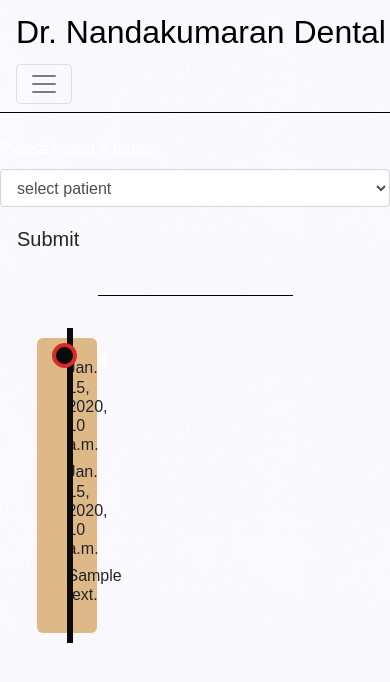
After one commit to Adhithya-Pinghley/DentalCareDev, a Django app: template NandhaKumaranDentalClinic/NandhaKumaranDental/HealthCentre/templates/HealthCentre/timeline.html in a window 390 px wide; the page is wider, and only the part inside the window is pictured. The commit adds this page. Shown: the top 682 px of that part. Run offline with Django 3.2, Linux system fonts and the light colour scheme; the template is opened without the code that fills it: most values are stand-ins (such as "Sample title", 1, 10 or a date in 2020); some libraries are stand-ins or nearby versions.

Commit message:
with_timeline

```diff
--- a/NandhaKumaranDentalClinic/NandhaKumaranDental/HealthCentre/templates/HealthCentre/layout.html
+++ b/NandhaKumaranDentalClinic/NandhaKumaranDental/HealthCentre/templates/HealthCentre/layout.html
@@ -56,6 +56,9 @@
                     </li>
                     <li class="nav-item">
                         <a class="nav-link" href="{% url 'doctorappointmentsfalse' %}" style="color:black">Your Appointments <span class="badge badge-primary badge-pill">{{ request.session.numberNewAppointments }} NEW</span></a>
+                    </li>
+                    <li class="nav-item">
+                        <a class="nav-link" href="{% url 'createTimeline' %}" style="color:black">Your timeline </a>
                     </li>
                     {% endif %}
                 {% else %}
--- /dev/null
+++ b/NandhaKumaranDentalClinic/NandhaKumaranDental/HealthCentre/templates/HealthCentre/timeline.html
@@ -0,0 +1,264 @@
+{% extends "HealthCentre/layout.html" %}
+{% load static %}
+{% block title %}
+NDC-Prescription
+{% endblock %}
+
+{% block script %}
+
+    <script src="{% static 'HealthCentre/javascript/checkboxConfirm.js' %}"></script>
+{% endblock %}
+
+{% block bodytag %}
+
+    {% load static %}
+    <body background="{% static 'HealthCentre/images/plain.jpg' %}" style="background-size: auto auto;">
+
+{% endblock %}
+
+{% block body %}
+<br>
+
+<style>
+@import url('https://fonts.googleapis.com/css2?family=Montserrat+Alternates:wght@300&display=swap');
+
+* {
+  margin: 0;
+  padding: 0;
+  box-sizing: border-box;
+}
+
+/* Set a background color */
+body {
+  background-color: rgb(123, 188, 204);
+  font-family: 'Montserrat', sans-serif;
+}
+
+/* The actual timeline (the vertical ruler) */
+.timeline {
+  width: 80%;
+  height: auto;
+  position: relative;
+  max-width: 1200px;
+  margin: 0 auto;
+}
+
+/* The actual timeline (the vertical ruler) */
+.timeline::after {
+  content: '';
+  position: absolute;
+  width: 6px;
+  background-color: rgb(11, 11, 11);
+  top: 0;
+  bottom: 0;
+  left: 50%;
+  margin-left: -3px;
+}
+
+/* Container around content */
+.container {
+  padding: 10px 40px;
+  position: relative;
+  background-color: inherit;
+  width: 50%;
+}
+
+/* The circles on the timeline */
+.container::after {
+  content: '';
+  position: absolute;
+  width: 25px;
+  height: 25px;
+  right: -17px;
+  background-color: rgb(10, 10, 10);
+  border: 4px solid #d92929;
+  top: 15px;
+  border-radius: 50%;
+  z-index: 1;
+}
+
+/* Place the container to the left */
+.left {
+  left:-25.5%;
+}
+
+/* Place the container to the right */
+.right {
+  left: 0%;
+}
+
+/* Add arrows to the left container (pointing right) */
+.left::before {
+  content: " ";
+  height: 0;
+  position: absolute;
+  top: 22px;
+  width: 0;
+  z-index: 1;
+  right: 30px;
+  border: medium solid rgb(9, 9, 9);
+  border-width: 10px 0 10px 10px;
+  border-color: transparent transparent transparent rgb(7, 7, 7);
+}
+
+/* Add arrows to the right container (pointing left) */
+.right::before {
+  content: " ";
+  height: 0;
+  position: absolute;
+  top: 22px;
+  width: 0;
+  z-index: 1;
+  left: 30px;
+  border: medium solid rgb(4, 4, 4);
+  border-width: 10px 10px 10px 0;
+  border-color: transparent rgb(5, 5, 5) transparent transparent;
+}
+
+/* Fix the circle for containers on the right side */
+.right::after {
+  left: -16px;
+}
+
+/* The actual content */
+.content {
+  padding: 20px 30px;
+  background-color: burlywood;
+  position: relative;
+  border-radius: 6px;
+}
+
+.invisible{
+        display : none;
+      }
+
+/* Media queries - Responsive timeline on screens less than 600px wide */
+@media screen and (max-width: 600px) {
+/* Place the timelime to the left */
+  .timeline::after {
+    left: 31px;
+  }
+
+/* Full-width containers */
+  .container {
+    width: 50%;
+    padding-left: 0px;
+    padding-right: 100px;
+  }
+
+/* Make sure that all arrows are pointing leftwards */
+  .container::before {
+    left: 60px;
+    border: medium solid white;
+    border-width: 10px 10px 10px 0;
+    border-color: transparent white transparent transparent;
+  }
+
+/* Make sure all circles are at the same spot */
+  .left::after, .right::after {
+    left: 15px;
+  }
+
+/* Make all right containers behave like the left ones */
+  .right {
+    left: 0%;
+  }
+}
+</style>
+
+<!-- <h3 align = "center">Appointment time</h3> -->
+
+    <form method="post" action="{% url 'createTimeline' %}">
+        {% csrf_token %}
+        <label  style="color:white">Please select a patient: </label>
+        <select name="selectedPatient" id = "selectedPatient" class="form-control" placeholder="Select Patient">
+        <option value = "">select patient</option>
+            {% for patient in patients %}
+                <option value="{{ patient.name }}">{{ patient.name }}</option>
+            {% endfor %}
+        </select>
+
+        <!-- <label for = "patientAge" style="color:rgb(0, 0, 0);"><strong>&nbsp;&nbsp;&nbsp;&nbsp;&nbsp; Age: </strong></label>
+        <h6 class="form-group" style="margin-left: 0.5%;" name="patientAge" id = "patientAge">&nbsp;&nbsp;&nbsp;&nbsp;&nbsp;{{ patientAge }}</h6>
+
+        <label for = "patientSex" style="color:rgb(0, 0, 0);"><strong> &nbsp;&nbsp;&nbsp;&nbsp;&nbsp; Sex: </strong></label>
+        <h6 class="form-group" style="margin-left: 0.5%;" name="patientSex" id = "patientSex">&nbsp;&nbsp;&nbsp;&nbsp;&nbsp;{{ patientSex }}</h6>
+
+        <label for = "datetime" style="color:rgb(0, 0, 0);"><strong>&nbsp;&nbsp;&nbsp;&nbsp;&nbsp; Date: </strong></label>
+        <h6 class="form-group" style="margin-left: 0.5%;" name="datetime" id = "datetime">&nbsp;&nbsp;&nbsp;&nbsp;&nbsp;{{ datetime }}</h6> -->
+        <button class="btn btn-lg waves-effect waves-light mt-2 black-text" type="submit" name="action">Submit </button>
+
+
+        <br>
+        <br>
+      <li class="dropdown-divider" style="margin-left:25%;margin-right:25%;border-color:black"></li>
+      <br>
+      {% for appointment in appointmentData %}
+        <div class="timeline">
+
+          <div class="container left">
+            <div class="content">
+                  <!-- <div class="timelineContent"> -->
+                    <h6>{{ appointment.date }}</h6>
+                    <h6>{{ appointment.time }}</h6>
+                    <h6>{{ appointment.notes }}</h6>
+                  <!-- </div> -->
+              </div>
+              </div>
+
+      </div>
+      {% endfor %}
+
+      </form>
+      <!-- <div class="timeline"> -->
+        <!-- <div class="container left">
+          <div class="content">
+            <h2>2017</h2>
+            <p>Lorem ipsum..</p>
+          </div>
+        </div>
+        <div class="container right">
+          <div class="content">
+            <h2>2016</h2>
+            <p>Lorem ipsum..</p>
+          </div>
+        </div>
+      </div> -->
+
+
+
+
+
+      <script>
+        $('#selectedPatient').change(function() {
+            var PatientSelected = $(this).val();
+            console.log("check", PatientSelected);
+            // var encodedName = encodeURIComponent(PatientSelected);
+            $.ajax({
+              method: 'GET',
+              url : '{% url "createTimeline" %}',
+              data : {'SelectedPat' : PatientSelected},
+              dataType : 'json',
+              success : function(data) {
+                $('#patientSex').html(data.patientSex);
+                $('#patientAge').html(data.patientAge);
+                // $('#appointmentData').html(data.appointmentData);
+                // $('#afternoon').html(data.medAft);
+                // $('#night').html(data.medNight);
+                //$('#medicine-data').html(
+                  //    'BeforeAfter: ' +  data.MedBefAft +
+                    //  '<br> Morning: ' + data.MedMorn +
+                      //'<br> Afternoon: ' + data.medAft +
+                      //'<br> Night: ' + data.medNight
+
+              },
+              error : function(xhr, status, error) {
+                console.error(xhr.responseText)
+              }
+
+            });
+          });
+
+        </script>
+
+      {% endblock %}
--- a/NandhaKumaranDentalClinic/NandhaKumaranDental/HealthCentre/urls.py
+++ b/NandhaKumaranDentalClinic/NandhaKumaranDental/HealthCentre/urls.py
@@ -25,7 +25,9 @@ urlpatterns = [
     path('addingMedicineData/<str:selectedMedicineValue>', views.addingMedicineData, name = 'addingMedicineData'),
     path('generatePDF', views.generatePDF, name = "generatePDF"),
     path('sendPdfinWhatsapp', views.sendPdfinWhatsapp, name = "sendPdfinWhatsapp"),
-    path('dummy', views.dummy, name = "dummy")
+    path('dummy', views.dummy, name = "dummy"),
+    path('createMedicine', views.createMedicine, name='createMedicine'),
+    path('createTimeline', views.createTimeline, name='createTimeline'),
     # path('editAppointments', views.editAppointments, name = 'editAppointments')
 ]
 
```
Also changed, not shown: NandhaKumaranDentalClinic/NandhaKumaranDental/HealthCentre/templates/HealthCentre/NewPrescription.html (+25 -49 lines), NandhaKumaranDentalClinic/NandhaKumaranDental/HealthCentre/views.py (+65 -1 lines).
